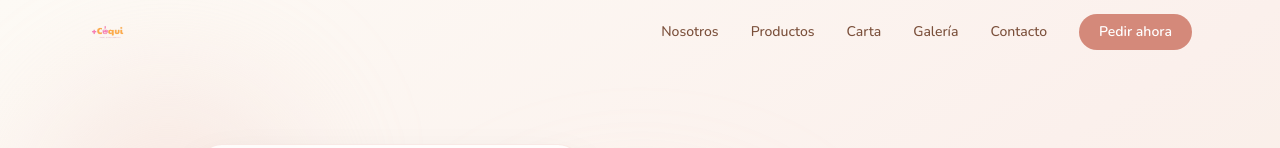
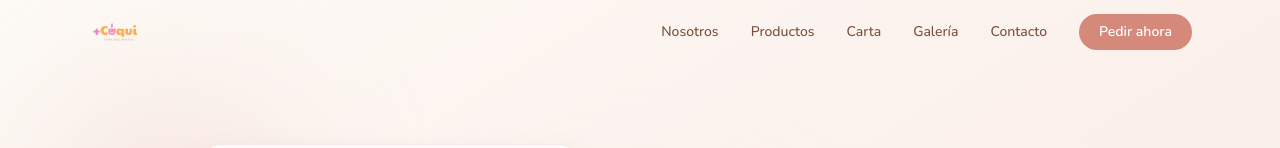
Before and after one commit to Barrerav/Pasteleriamascuqui, a Next.js app: page / in a window 1280 px wide. Shown: the top 148 px of the page. Built offline with nearby package versions, Linux system fonts and the light colour scheme.

Commit message:
Increase logo size in Navbar

```diff
--- a/src/components/Navbar.tsx
+++ b/src/components/Navbar.tsx
@@ -76,9 +76,9 @@
             <Image
               src="/images/logo.png"
               alt="Más Cuqui Logo"
-              width={120}
-              height={40}
-              className="h-10 w-auto object-contain"
+              width={160}
+              height={56}
+              className="h-12 md:h-14 w-auto object-contain"
               priority
             />
           </a>
```
